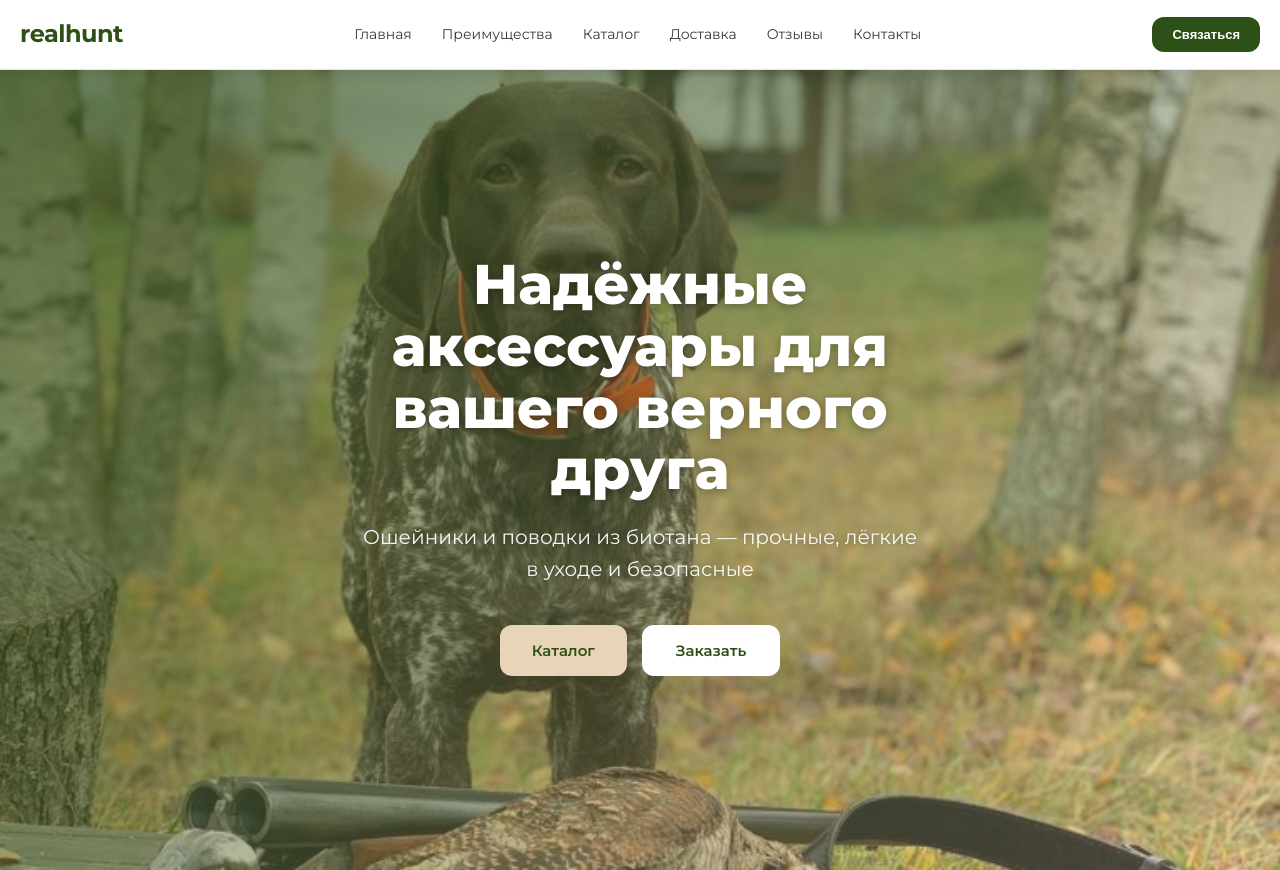
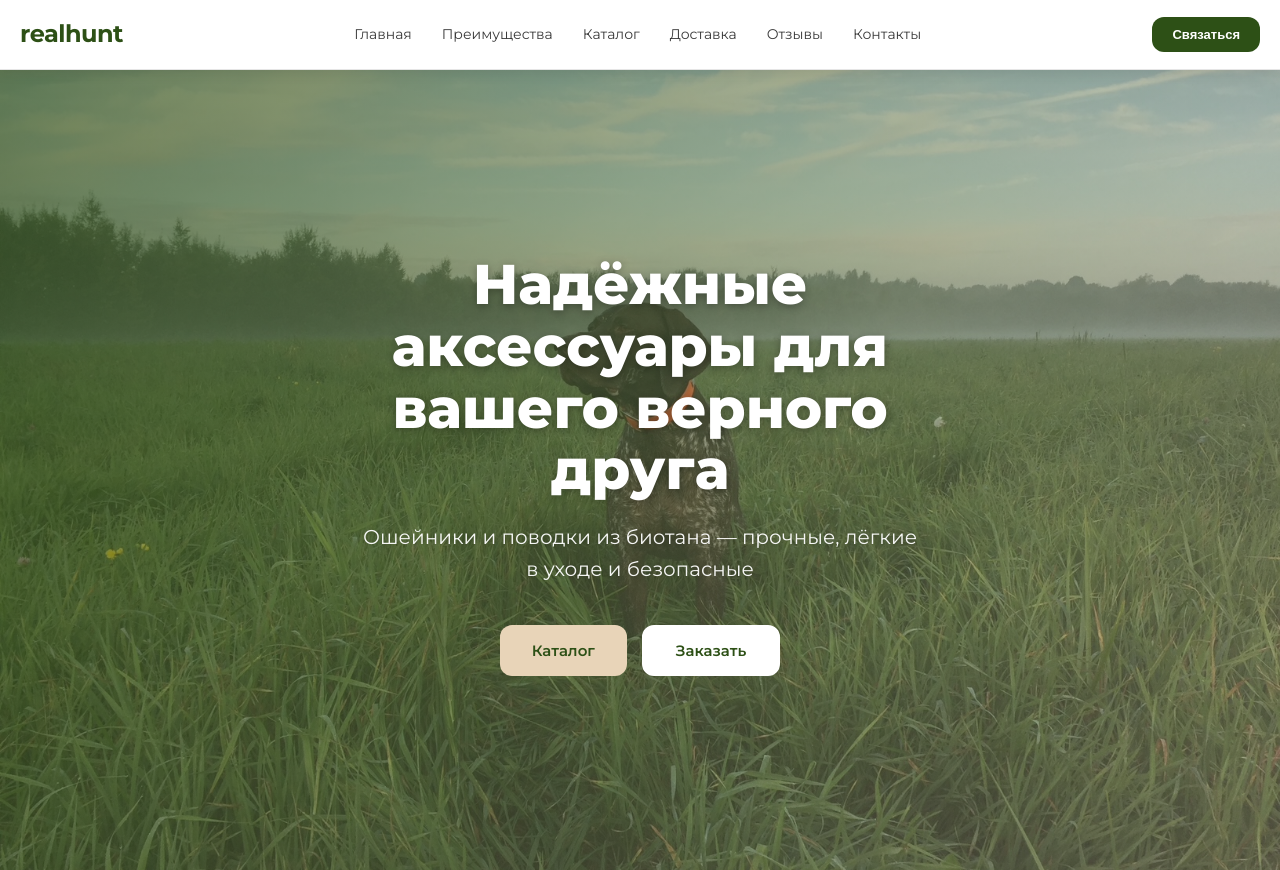
Before and after one commit to babkindp-art/babkindp-art.github.io, a plain HTML site: page index.html in a window 1280 px wide. Shown: the top 870 px of the page. Drawn offline with Linux system fonts and the light colour scheme.

Commit message:
Update index.html

```diff
--- a/index.html
+++ b/index.html
@@ -184,7 +184,7 @@
             align-items: center;
             justify-content: center;
             background: linear-gradient(135deg, rgba(45, 80, 22, 0.7) 0%, rgba(232, 212, 184, 0.3) 100%),
-                        url('images/5c99.JPG');
+                        url('images/IMG_0943.JPG');
             background-size: cover;
             background-position: center;
             position: relative;
```
